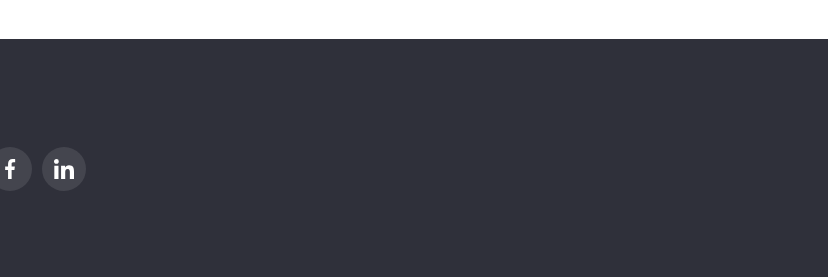
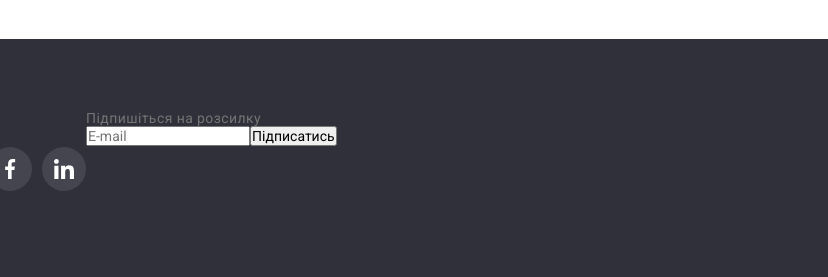
Before and after one commit to ArIonMark1/goit-markup-hw-06, a website: page index.html in a window 1280 px wide. Shown: the part 2638-2915 px from the top of the page, 452-1280 px from the left. Drawn offline with nearby package versions, Linux system fonts and the light colour scheme.

Commit message:
footer subscription

```diff
--- a/index.html
+++ b/index.html
@@ -509,6 +509,18 @@
             </li>
           </ul>
         </div>
+        <div class="subscription">
+          <p>Підпишіться на розсилку</p>
+          <input
+            class="subscription-input"
+            id="EmailSubscription"
+            name="EmailSubscription"
+            type="email"
+            placeholder="E-mail"
+            title="Введіть свою електронну
+          пошту"
+          /><button type="submit">Підписатись</button>
+        </div>
       </div>
     </footer>
     <!-- is-hidden -->
```
